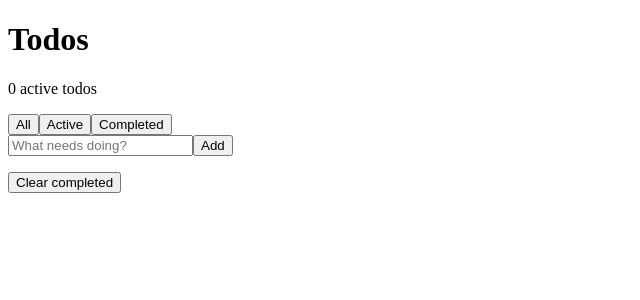
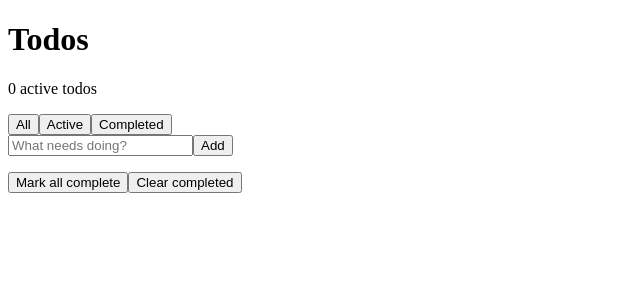
Before and after one commit to HaysonKo/coding-agent-failure-atlas, a React (Vite) app in the folder eval-workspace/todo-app/: page / in a window 1280 px wide. Shown: the top 300 px of the page, without its empty margins (0-640 px from the left). Built offline with nearby package versions, Linux system fonts and the light colour scheme.

Commit message:
Add 'Mark all complete' control to todo app
Marks every todo complete by operating on the full list (not just the
filtered view), driving the active count to zero and surfacing the
completed-status message so Clear completed can remove them all.

```diff
--- a/eval-workspace/todo-app/src/TodoApp.jsx
+++ b/eval-workspace/todo-app/src/TodoApp.jsx
@@ -4,6 +4,7 @@ import {
   toggleTodo,
   deleteTodo,
   clearCompleted,
+  markAllComplete,
   activeCount,
   filterTodos,
   hasCompleted,
@@ -24,6 +25,7 @@ export default function TodoApp() {
   const handleToggle = (id) => setTodos(toggleTodo(todos, id));
   const handleDelete = (id) => setTodos(deleteTodo(todos, id));
   const handleClearCompleted = () => setTodos(clearCompleted(todos));
+  const handleMarkAllComplete = () => setTodos(markAllComplete(todos));
 
   const visibleTodos = filterTodos(todos, filter);
 
@@ -79,6 +81,9 @@ export default function TodoApp() {
           </li>
         ))}
       </ul>
+      <button type="button" onClick={handleMarkAllComplete}>
+        Mark all complete
+      </button>
       <button type="button" onClick={handleClearCompleted}>
         Clear completed
       </button>
--- a/eval-workspace/todo-app/src/todoLogic.js
+++ b/eval-workspace/todo-app/src/todoLogic.js
@@ -27,6 +27,12 @@ export function clearCompleted(todos) {
   return todos.filter((todo) => !todo.completed);
 }
 
+export function markAllComplete(todos) {
+  return todos.map((todo) =>
+    todo.completed ? todo : { ...todo, completed: true }
+  );
+}
+
 export function activeCount(todos) {
   return todos.filter((todo) => !todo.completed).length;
 }
```
